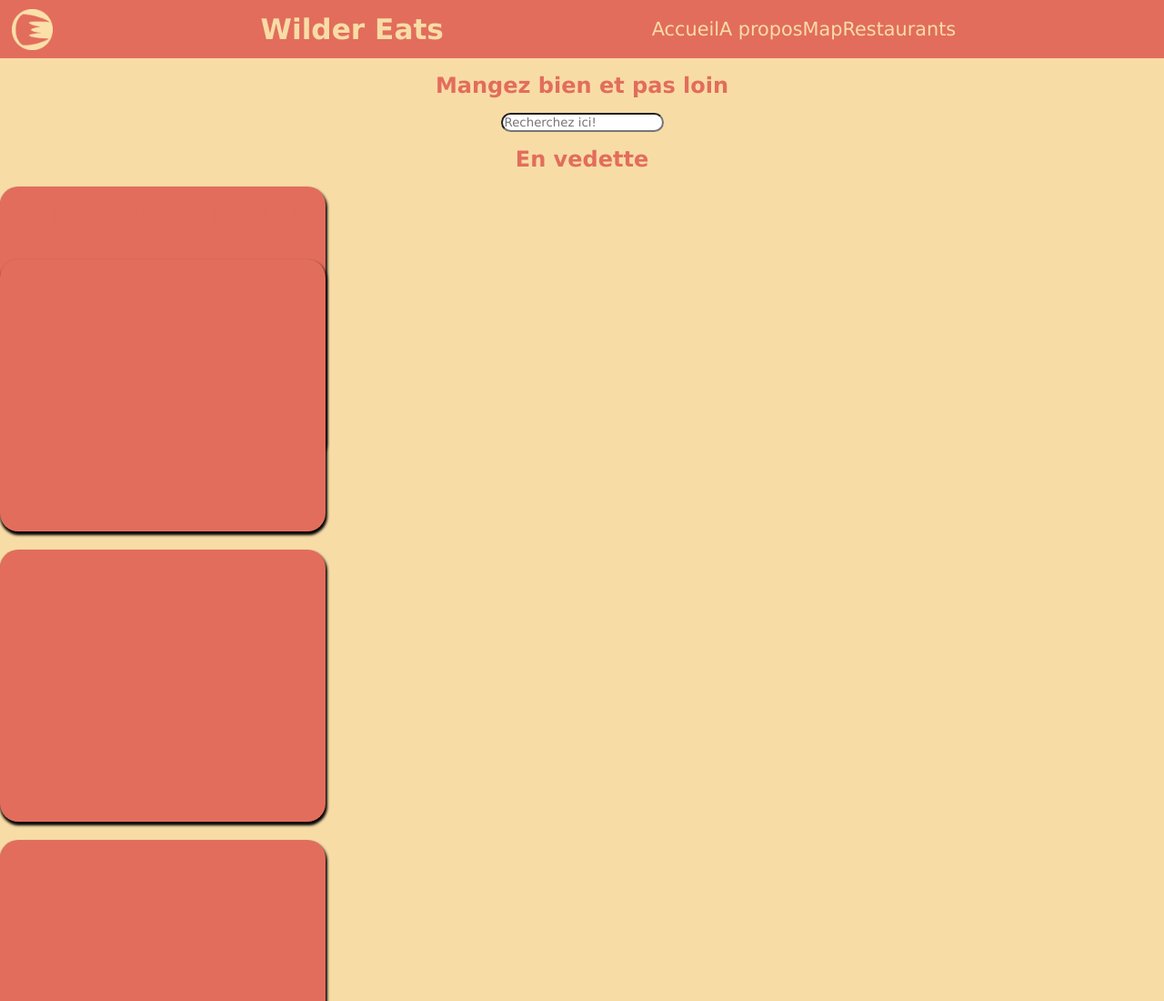
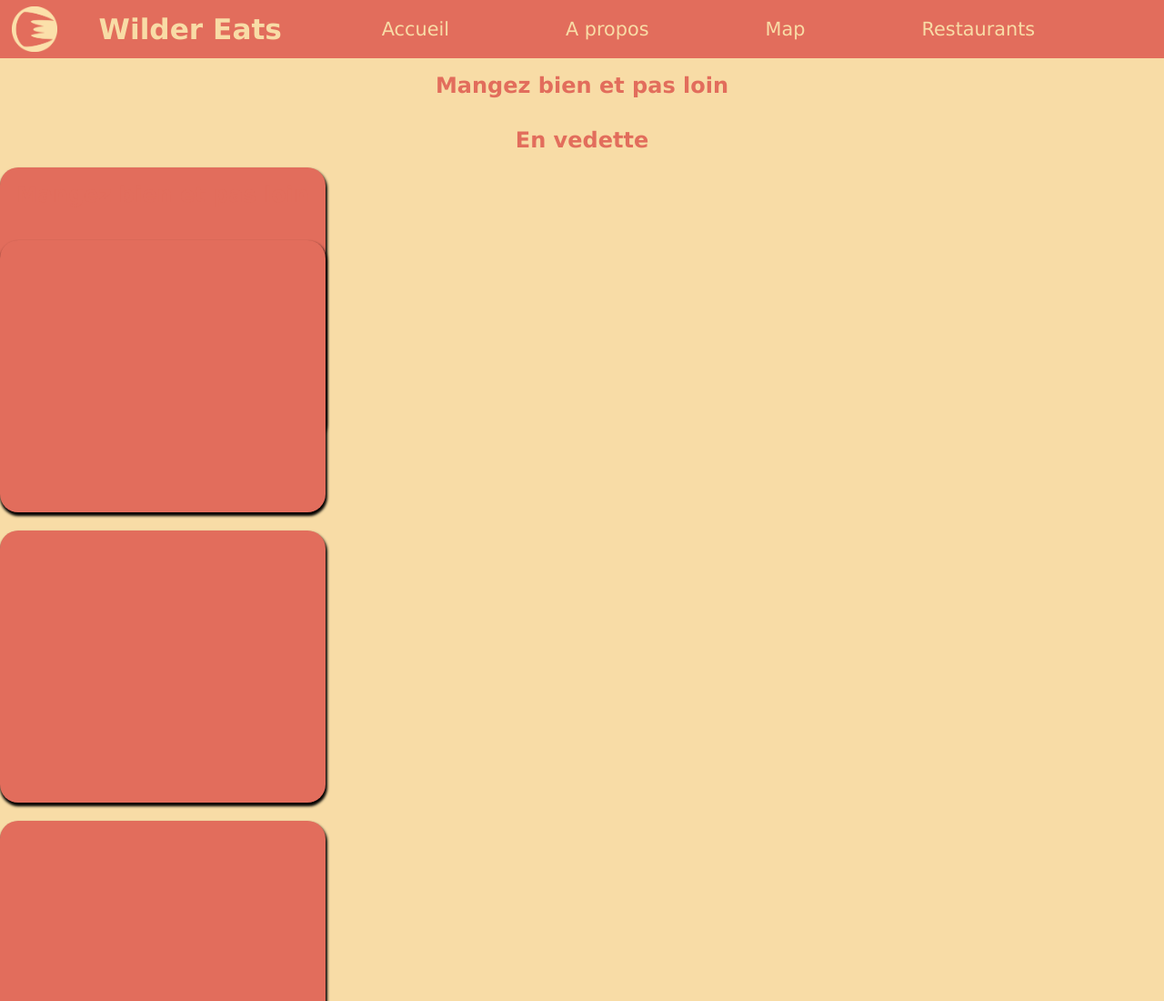
Before and after one commit to PierreVir/project1-js-wilder-eats, a website: page index.html in a window 1280 px wide. Shown: the top 1100 px of the page at 91% size. Drawn offline with Linux system fonts and the light colour scheme.

Commit message:
navbar end

```diff
--- a/index.html
+++ b/index.html
@@ -37,9 +37,6 @@
 
     <section class="quote">
       <h2>Mangez bien et pas loin</h2>
-      <form id="search-bar">
-        <input type="text" name="text" class="search" placeholder="Recherchez ici!">
-      </form>
     </section>
     <section class="featuredRestaurant">
       <h2>En vedette</h2>
--- a/index.js
+++ b/index.js
@@ -1,8 +1,21 @@
-
+const links = document.querySelectorAll("nav li")
+const main = document.querySelector("main")
 
 icons.addEventListener("click", () => {
     nav.classList.toggle("active")
 })
+
+links.forEach((link) => {
+    link.addEventListener('click', () => {
+        nav.classList.remove("active")
+    })
+})
+
+main.addEventListener('click', () => {
+    nav.classList.remove("active")
+})
+
+
 
 
 function openModale() { }
--- a/style.css
+++ b/style.css
@@ -26,13 +26,16 @@ body {
     background-color: #F8DCA6;
 }
 
+/* navbar start */
+
 #logo {
-    width: 45px;
-    height: 45px;
-    margin-left: 1%;
+    width: 50px;
+    height: 50px;
+    margin-left: 1vw;
 }
 
 #nav {
+    position: fixed;
     background-color: #E26D5C;
     height: 8vh;
     width: 100vw;
@@ -40,6 +43,7 @@ body {
     justify-content: space-between;
     align-items: center;
     font-size: calc(0.5rem + 1vw);
+    padding-right: 2rem;
 }
 
 #icons {
@@ -59,6 +63,10 @@ ul {
 
 li {
     list-style: none;
+}
+
+a {
+    padding-inline: 5vw;
 }
 
 a,
@@ -88,14 +96,12 @@ form {
     align-items: center;
 }
 
-input {
-    border-radius: 30px;
+
+main {
+    padding-top: 8vh;
 }
 
-input {
-    contain: "\2622";
-}
-
+/* navbar end */
 
 /* main - Card */
 
@@ -151,9 +157,6 @@ input {
         transition: 0.25s;
     }
 
-    #logo {
-        margin: 0;
-    }
 
     #icons {
         display: block;
@@ -202,9 +205,7 @@ input {
 
     }
 
-    #logo {
-        margin: 0;
-    }
+
 
     #icons {
         display: block;
@@ -232,7 +233,4 @@ input {
         height: auto;
     }
 
-
-
-
 }
```
